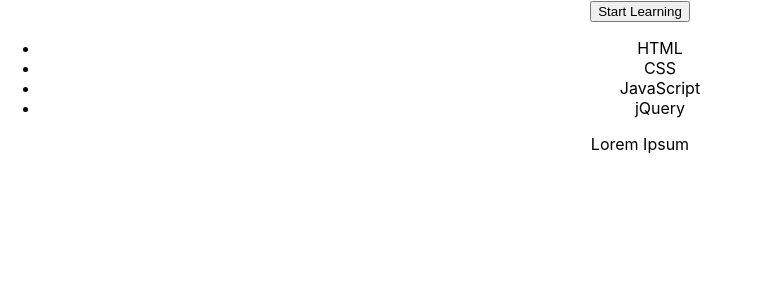
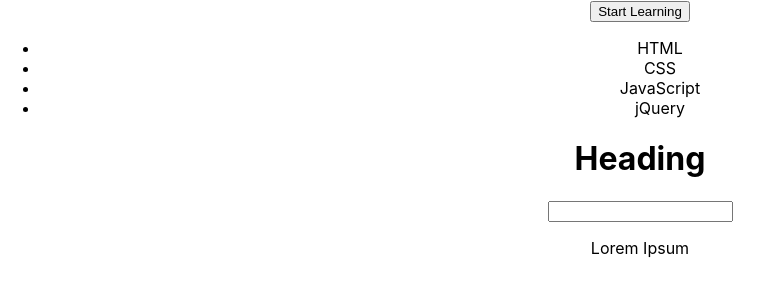
Before and after one commit to raghuveertech/react-testing, a React (Create React App) app: page / in a window 1280 px wide. Shown: the top 300 px of the page, without its empty margins (0-773 px from the left). Built offline with nearby package versions, Linux system fonts and the light colour scheme.

Commit message:
logRoles, debug

```diff
--- a/src/components/Skils/Skills.tsx
+++ b/src/components/Skils/Skills.tsx
@@ -24,6 +24,8 @@
           return <li key={skill}>{skill}</li>;
         })}
       </ul>
+      <h1>Heading</h1>
+      <input type={"text"} />
       <p id="loremElement">Lorem Ipsum</p>
     </>
   );
```
Also changed, not shown: 1 other file (tests, documents, lock files or other folders).
